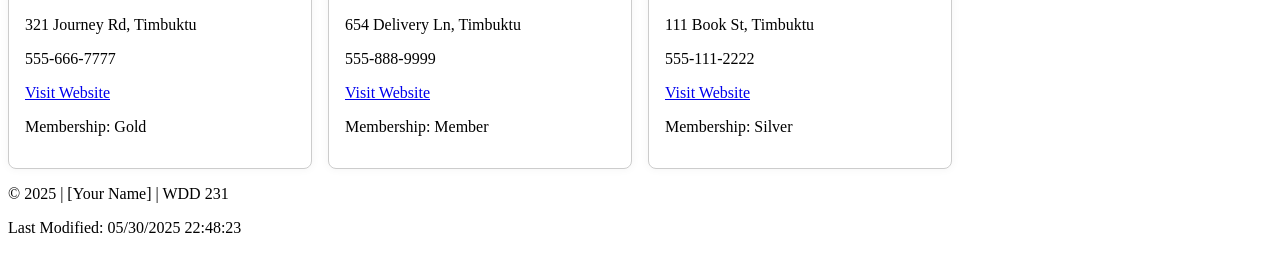
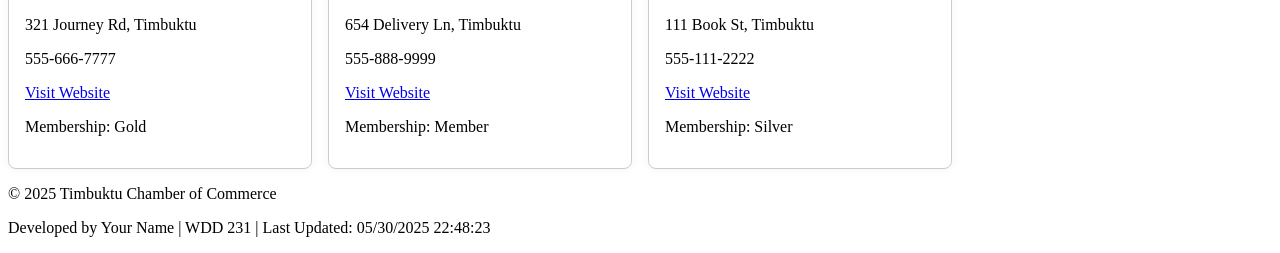
Before and after one commit to Nico-Netsumu/wdd231, a plain HTML site: page chamber/directory.html in a window 1280 px wide. Shown: the part 582-835 px from the top of the page. Drawn offline with Linux system fonts and the light colour scheme; files that its build step writes are made by us from their sources; files whose address does not match are found by name.

Commit message:
Update directory.html

```diff
--- a/chamber/directory.html
+++ b/chamber/directory.html
@@ -42,9 +42,10 @@
   </main>
 
   <footer>
-    <p>&copy; <span id="year"></span> | [Your Name] | WDD 231</p>
-    <p>Last Modified: <span id="lastModified"></span></p>
+    <p>© <span id="year"></span> Timbuktu Chamber of Commerce</p>
+    <p>Developed by Your Name | WDD 231 | Last Updated: <span id="lastModified"></span></p>
   </footer>
+
 
   <script src="js/directory.js" defer></script>
 </body>
```
